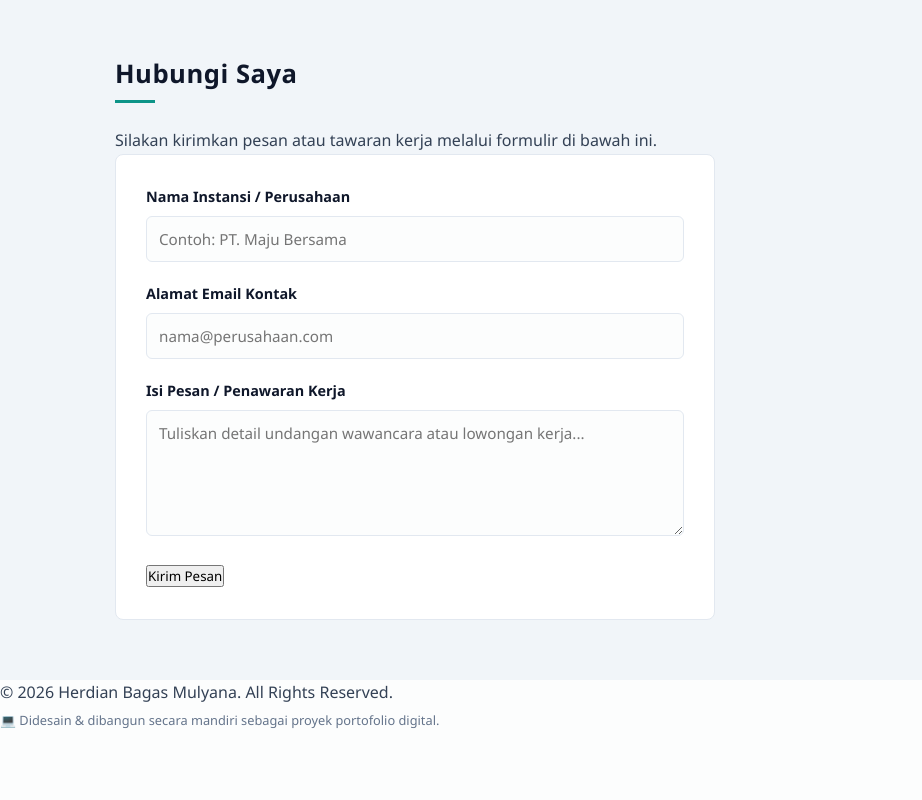
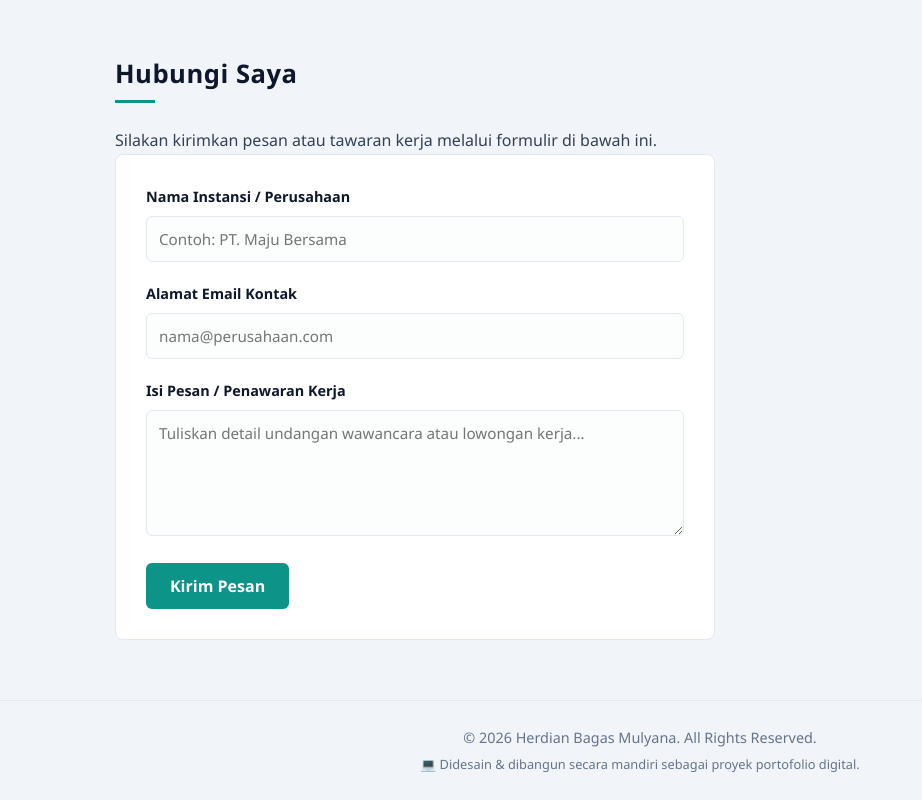
Before and after one commit to masher1375/portofolio-herdian, a plain HTML site: page index.html in a window 1280 px wide. Shown: the part 2914-3714 px from the top of the page, without its empty margins (0-922 px from the left). Before the commit the page ends 3645 px from the top, so only its background shows below. Drawn offline with Linux system fonts and the light colour scheme.

Commit message:
Update style.css

```diff
--- a/style.css
+++ b/style.css
@@ -337,3 +337,5 @@ h2::after {
 .form-group label { display: block; margin-bottom: 8px; font-weight: 600; font-size: 0.9rem; color: var(--text-title); }
 .form-group input, .form-group textarea { width: 100%; padding: 12px; background-color: var(--bg-primary); border: 1px solid var(--border-color); border-radius: 6px; color: var(--text-main); font-size: 0.95rem; }
 .form-group input:focus, .form-group textarea:focus { outline: none; border-color: var(--accent-color); }
+.btn-submit { background-color: var(--accent-color); color: #fff; padding: 12px 24px; border: none; border-radius: 6px; font-weight: bold; cursor: pointer; font-size: 1rem; }footer {background-color: var(--bg-secondary);color: var(--text-muted);text-align: center;padding: 25px 0;font-size: 0.9rem;border-top: 1px solid var(--border-color);
+}
```
